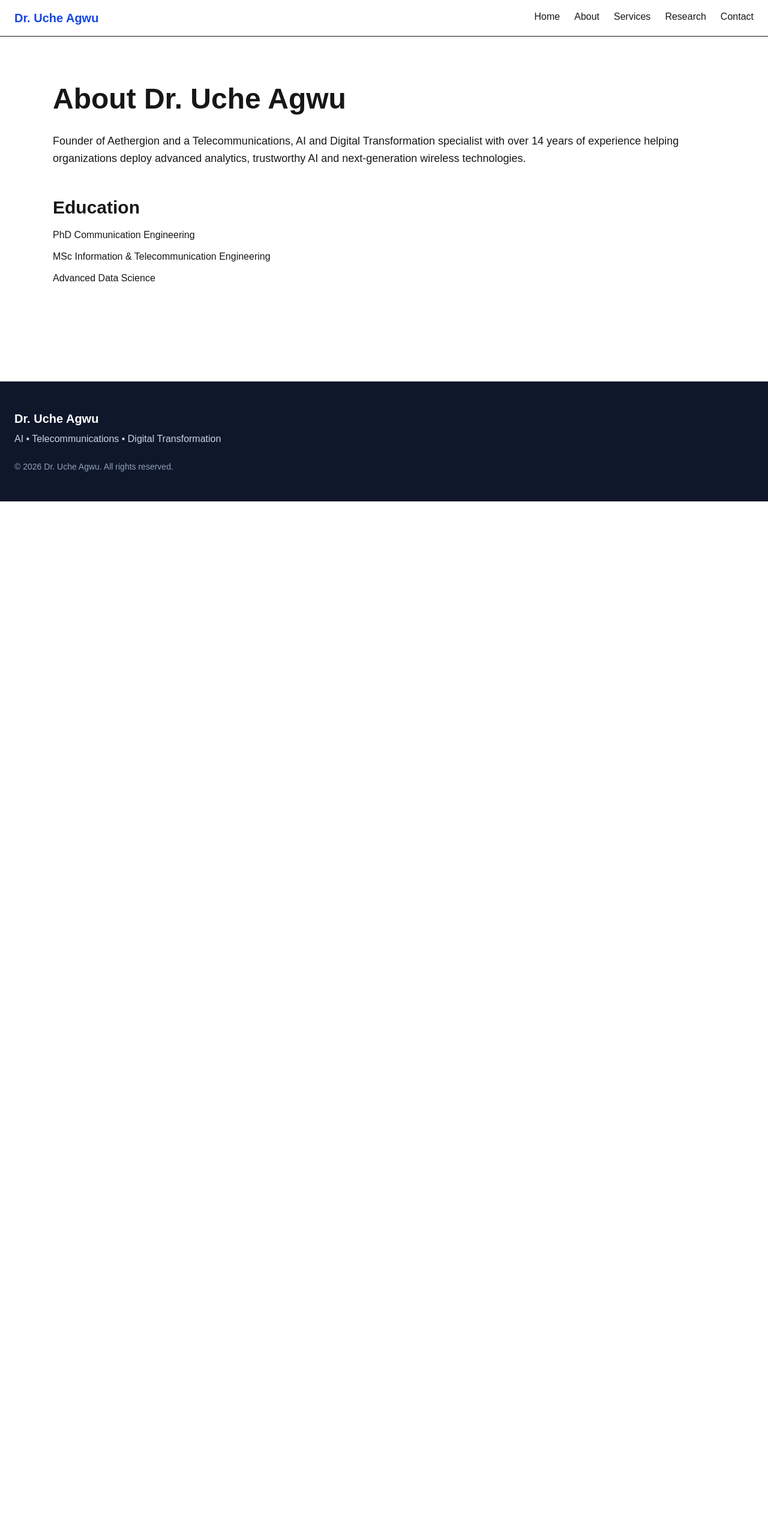
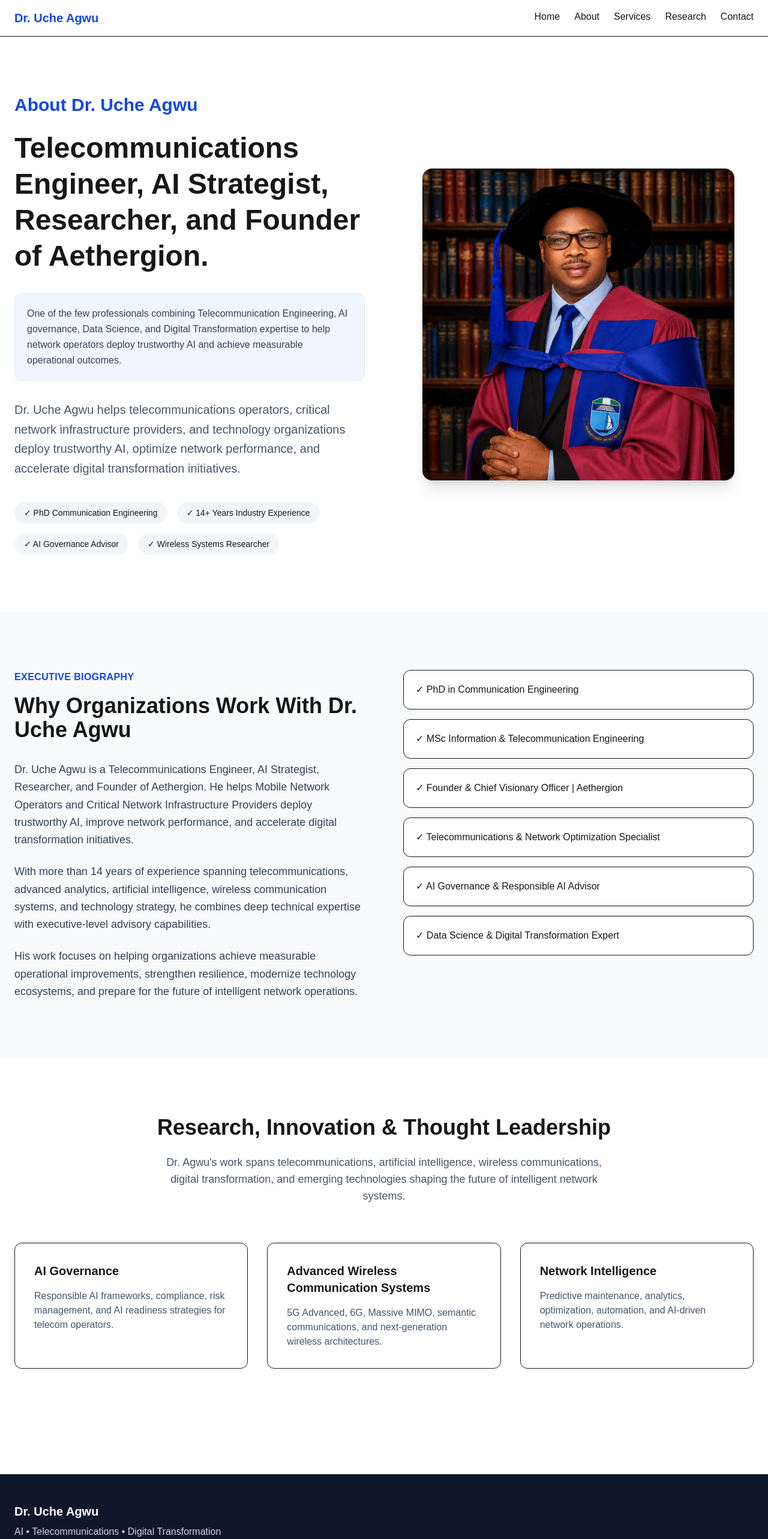
Before and after one commit to ucheabaco12/uche-agwu-portfolio, a Next.js app: page /about in a window 1280 px wide. Shown: the top 2566 px of the page at 60% size. Before the commit the page ends 836 px from the top, so only its background shows below. Built offline with nearby package versions, Linux system fonts and the light colour scheme.

Commit message:
Complete Professional Homepage updated2

```diff
--- a/app/about/page.tsx
+++ b/app/about/page.tsx
@@ -1,29 +1,222 @@
+import Image from "next/image";
+
 export default function About() {
   return (
-    <main className="max-w-6xl mx-auto py-20 px-6">
-      <h1 className="text-5xl font-bold">
-        About Dr. Uche Agwu
-      </h1>
+    <main>
 
-      <p className="mt-8 text-lg leading-relaxed">
-        Founder of Aethergion and a Telecommunications,
-        AI and Digital Transformation specialist with over
-        14 years of experience helping organizations deploy
-        advanced analytics, trustworthy AI and next-generation
-        wireless technologies.
-      </p>
+      {/* Hero Section */}
+      <section className="max-w-7xl mx-auto px-6 py-24">
 
-      <div className="mt-12">
-        <h2 className="text-3xl font-semibold">
-          Education
-        </h2>
+        <div className="grid lg:grid-cols-2 gap-16 items-center">
 
-        <ul className="mt-4 space-y-3">
-          <li>PhD Communication Engineering</li>
-          <li>MSc Information & Telecommunication Engineering</li>
-          <li>Advanced Data Science</li>
-        </ul>
-      </div>
+          <div>
+
+            <h1 className="text-blue-700 text-3xl font-bold mb-6">
+              About Dr. Uche Agwu
+            </h1>
+
+            <h2 className="text-5xl font-bold leading-tight">
+              Telecommunications Engineer,
+              AI Strategist, Researcher,
+              and Founder of Aethergion.
+            </h2>
+
+            <div className="mt-8 bg-blue-50 border border-blue-100 rounded-xl p-5">
+               <p className="text-slate-700 leading-relaxed font-medium">
+                One of the few professionals combining Telecommunication
+                Engineering, AI governance, Data Science, and Digital
+                Transformation expertise to help network operators deploy
+                trustworthy AI and achieve measurable operational outcomes.
+              </p>
+            </div>
+
+            <p className="mt-8 text-xl text-slate-600 leading-relaxed">
+              Dr. Uche Agwu helps telecommunications operators,
+              critical network infrastructure providers, and technology
+              organizations deploy trustworthy AI, optimize
+              network performance, and accelerate digital
+              transformation initiatives.
+            </p>
+
+            <div className="mt-10 flex flex-wrap gap-4">
+
+              <span className="bg-slate-100 px-4 py-2 rounded-full text-sm">
+                ✓ PhD Communication Engineering
+              </span>
+
+              <span className="bg-slate-100 px-4 py-2 rounded-full text-sm">
+                ✓ 14+ Years Industry Experience
+              </span>
+
+              <span className="bg-slate-100 px-4 py-2 rounded-full text-sm">
+                ✓ AI Governance Advisor
+              </span>
+
+              <span className="bg-slate-100 px-4 py-2 rounded-full text-sm">
+                ✓ Wireless Systems Researcher
+              </span>
+
+            </div>
+
+          </div>
+
+          <div className="flex justify-center">
+
+            <Image
+              src="/images/phd.png"
+              alt="Dr. Uche Agwu"
+              width={520}
+              height={620}
+              className="rounded-2xl shadow-xl"
+            />
+
+          </div>
+
+        </div>
+
+      </section>
+
+      {/* Executive Biography */}
+      <section className="bg-slate-50 py-24">
+
+        <div className="max-w-7xl mx-auto px-6">
+
+          <div className="grid lg:grid-cols-2 gap-16">
+
+            <div>
+
+              <span className="text-blue-700 font-semibold uppercase tracking-wide">
+                Executive Biography
+              </span>
+
+              <h2 className="text-4xl font-bold mt-4 mb-8">
+                Why Organizations Work With Dr. Uche Agwu
+              </h2>
+
+              <div className="space-y-6 text-lg text-slate-700 leading-relaxed">
+
+                <p>
+                  Dr. Uche Agwu is a Telecommunications Engineer,
+                  AI Strategist, Researcher, and Founder of
+                  Aethergion. He helps Mobile Network Operators
+                  and Critical Network Infrastructure Providers
+                  deploy trustworthy AI, improve network
+                  performance, and accelerate digital
+                  transformation initiatives.
+                </p>
+
+                <p>
+                  With more than 14 years of experience spanning
+                  telecommunications, advanced analytics,
+                  artificial intelligence, wireless communication systems,
+                  and technology strategy, he combines deep
+                  technical expertise with executive-level
+                  advisory capabilities.
+                </p>
+
+                <p>
+                  His work focuses on helping organizations
+                  achieve measurable operational improvements,
+                  strengthen resilience, modernize technology
+                  ecosystems, and prepare for the future of
+                  intelligent network operations.
+                </p>
+
+              </div>
+
+            </div>
+
+            <div className="space-y-4">
+
+              <div className="border rounded-xl p-5 bg-white">
+                ✓ PhD in Communication Engineering
+              </div>
+
+              <div className="border rounded-xl p-5 bg-white">
+                ✓ MSc Information & Telecommunication Engineering
+              </div>
+
+              <div className="border rounded-xl p-5 bg-white">
+                ✓ Founder & Chief Visionary Officer | Aethergion
+              </div>
+
+              <div className="border rounded-xl p-5 bg-white">
+                ✓ Telecommunications & Network Optimization Specialist
+              </div>
+
+              <div className="border rounded-xl p-5 bg-white">
+                ✓ AI Governance & Responsible AI Advisor
+              </div>
+
+              <div className="border rounded-xl p-5 bg-white">
+                ✓ Data Science & Digital Transformation Expert
+              </div>
+
+            </div>
+
+          </div>
+
+        </div>
+
+      </section>
+
+      {/* Research & Thought Leadership */}
+      <section className="max-w-7xl mx-auto px-6 py-24">
+
+        <div className="text-center max-w-3xl mx-auto">
+
+          <h2 className="text-4xl font-bold">
+            Research, Innovation & Thought Leadership
+          </h2>
+
+          <p className="mt-6 text-lg text-slate-600">
+            Dr. Agwu's work spans telecommunications,
+            artificial intelligence, wireless communications,
+            digital transformation, and emerging technologies
+            shaping the future of intelligent network systems.
+          </p>
+
+        </div>
+
+        <div className="grid md:grid-cols-3 gap-8 mt-16">
+
+          <div className="border rounded-xl p-8">
+            <h3 className="font-bold text-xl mb-4">
+              AI Governance
+            </h3>
+            <p className="text-slate-600">
+              Responsible AI frameworks, compliance,
+              risk management, and AI readiness
+              strategies for telecom operators.
+            </p>
+          </div>
+
+          <div className="border rounded-xl p-8">
+            <h3 className="font-bold text-xl mb-4">
+              Advanced Wireless Communication Systems
+            </h3>
+            <p className="text-slate-600">
+              5G Advanced, 6G, Massive MIMO,
+              semantic communications, and
+              next-generation wireless architectures.
+            </p>
+          </div>
+
+          <div className="border rounded-xl p-8">
+            <h3 className="font-bold text-xl mb-4">
+              Network Intelligence
+            </h3>
+            <p className="text-slate-600">
+              Predictive maintenance, analytics,
+              optimization, automation, and
+              AI-driven network operations.
+            </p>
+          </div>
+
+        </div>
+
+      </section>
+
     </main>
   );
 }
```
Also changed, not shown: public/images/phd.png (renamed from public/New folder/phd.png).
